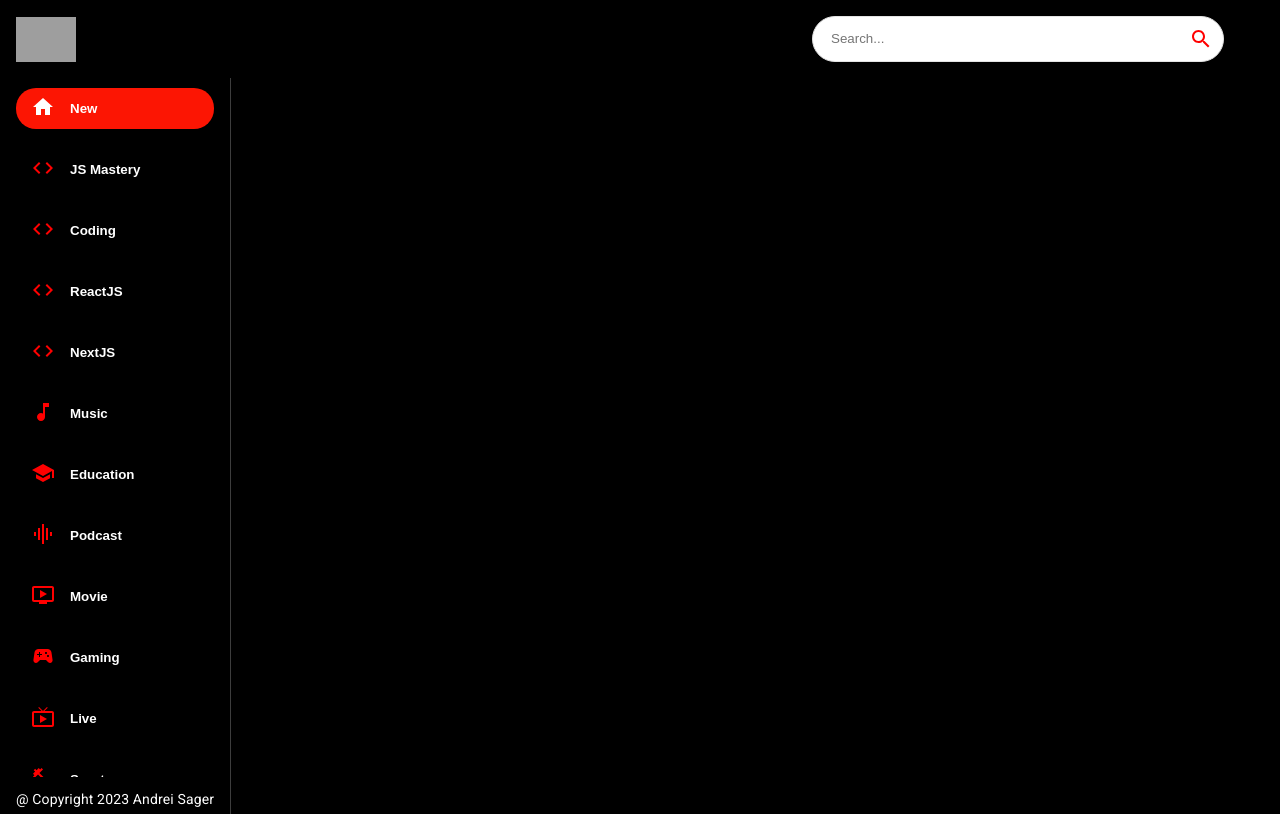
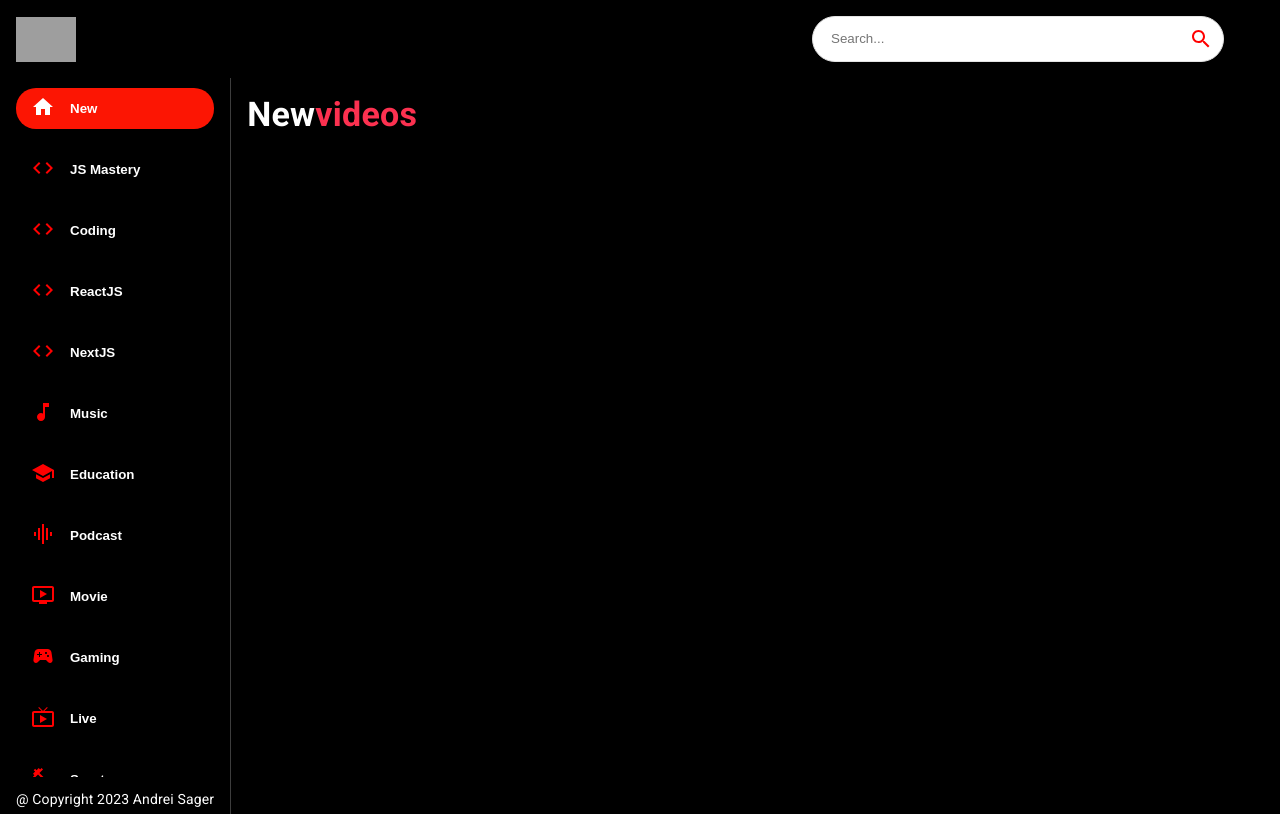
Before and after one commit to Andrei-Sager/shoutcast, a React (Create React App) app: page / in a window 1280 px wide. Built offline with nearby package versions, Linux system fonts and the light colour scheme; grey boxes are pictures that could not be loaded; the HTML template or start-up script is replaced by a standard one.

Commit message:
Update HomeFeed.jsx

```diff
--- a/src/components/HomeFeed.jsx
+++ b/src/components/HomeFeed.jsx
@@ -38,6 +38,33 @@ const HomeFeed = () => {
           @ Copyright 2023 Andrei Sager
         </Typography>
       </Box>
+
+      <Box
+        p={2}
+        sx={{
+          overflowY: 'auto',
+          height: '92vh',
+          flex: 2,
+        }}
+      >
+        <Typography
+          variant='h4'
+          fontWeight="bold"
+          mb={2}
+          sx={{
+            color: 'white'
+          }}
+        >
+          New
+          <span
+            style={{
+              color: '#FC3150'
+            }}
+          >
+            videos
+          </span>
+        </Typography>
+      </Box>
     </Stack>
   )
 }
```
